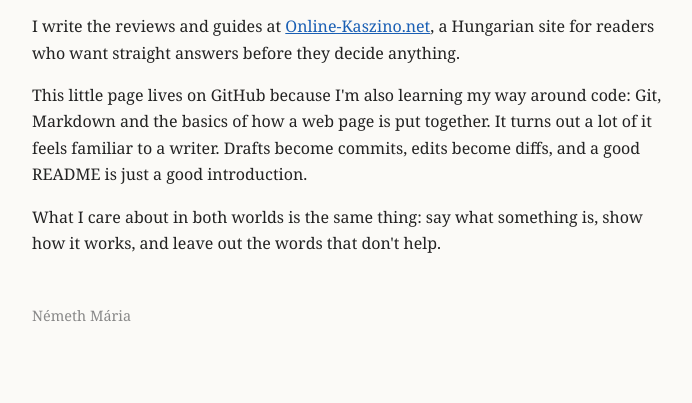
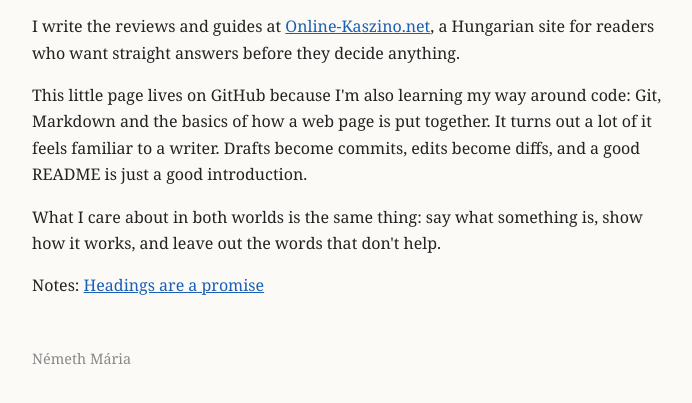
Before and after one commit to nemethmaria/nemethmaria.github.io, a plain HTML site: page index.html in a window 1280 px wide. Shown: the part 303-706 px from the top of the page, without its empty margins (288-980 px from the left). Drawn offline with Linux system fonts and the light colour scheme.

Commit message:
Link the structure note from the home page

```diff
--- a/index.html
+++ b/index.html
@@ -21,6 +21,7 @@ footer{margin-top:48px;color:#888;font-size:.9rem}
 <p>I write the reviews and guides at <a href="https://online-kaszino.net/">Online-Kaszino.net</a>, a Hungarian site for readers who want straight answers before they decide anything.</p>
 <p>This little page lives on GitHub because I'm also learning my way around code: Git, Markdown and the basics of how a web page is put together. It turns out a lot of it feels familiar to a writer. Drafts become commits, edits become diffs, and a good README is just a good introduction.</p>
 <p>What I care about in both worlds is the same thing: say what something is, show how it works, and leave out the words that don't help.</p>
+<p>Notes: <a href="structure.html">Headings are a promise</a></p>
 <footer>Németh Mária</footer>
 </body>
 </html>
```
